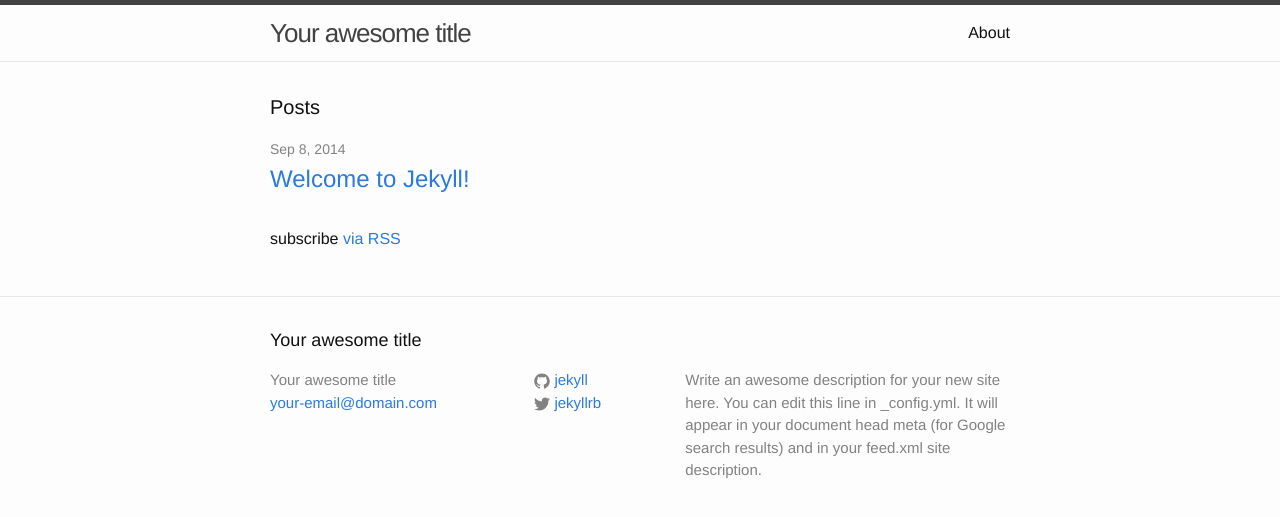
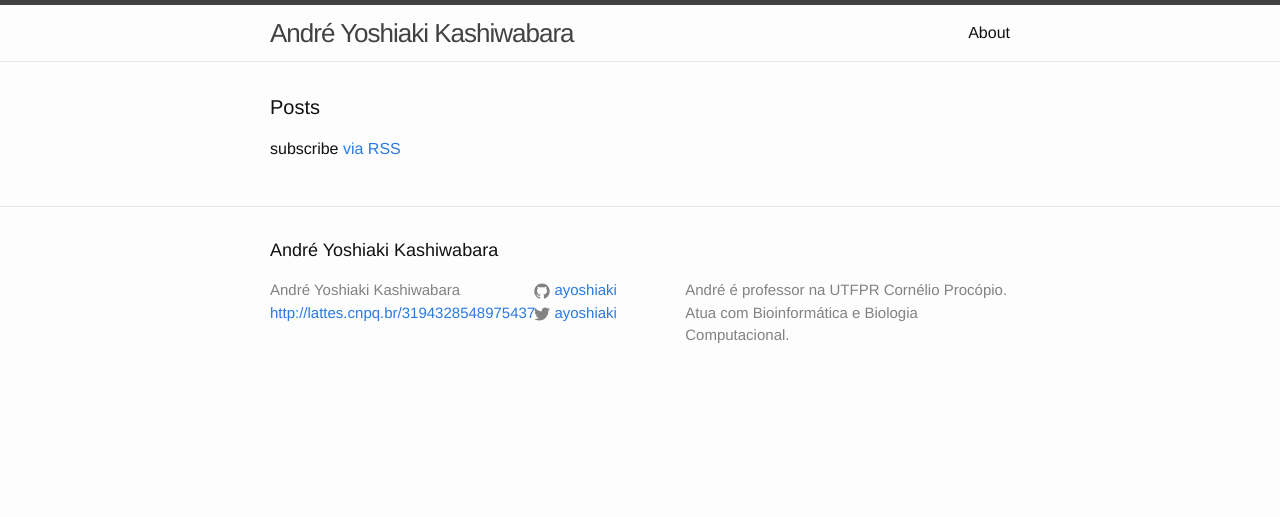
Before and after one commit to ayoshiaki/ayoshiaki.github.io, a Jekyll site: the page built from index.html, in a window 1280 px wide. Shown: the top 517 px of the page. Built offline with Jekyll 4.4.1, drawn with Linux system fonts in a browser that asks for light colours.

Commit message:
arrumando detalhes

```diff
--- a/_config.yml
+++ b/_config.yml
@@ -1,14 +1,15 @@
 # Site settings
-title: Your awesome title
-email: your-email@domain.com
+title: André Yoshiaki Kashiwabara
 description: > # this means to ignore newlines until "baseurl:"
-  Write an awesome description for your new site here. You can edit this
-  line in _config.yml. It will appear in your document head meta (for
-  Google search results) and in your feed.xml site description.
+     André é professor na UTFPR Cornélio Procópio.  Atua com Bioinformática e Biologia Computacional.
 baseurl: "" # the subpath of your site, e.g. /blog/
-url: "http://yourdomain.com" # the base hostname & protocol for your site
-twitter_username: jekyllrb
-github_username:  jekyll
+twitter_username:  ayoshiaki
+github_username:  ayoshiaki
+url:  http://lattes.cnpq.br/3194328548975437
+highlighter: pygments
+github: [Repository metadata]
+safe: true
+lsi: false
 
 # Build settings
 markdown: kramdown
--- a/_includes/footer.html
+++ b/_includes/footer.html
@@ -8,7 +8,7 @@
       <div class="footer-col  footer-col-1">
         <ul class="contact-list">
           <li>{{ site.title }}</li>
-          <li><a href="mailto:{{ site.email }}">{{ site.email }}</a></li>
+          <li><a href="{{ site.url }}">{{ site.url }}</a></li>
         </ul>
       </div>
 
```
Also changed, not shown: _posts/2014-09-08-welcome-to-jekyll.markdown (deleted, +0 -25 lines).
